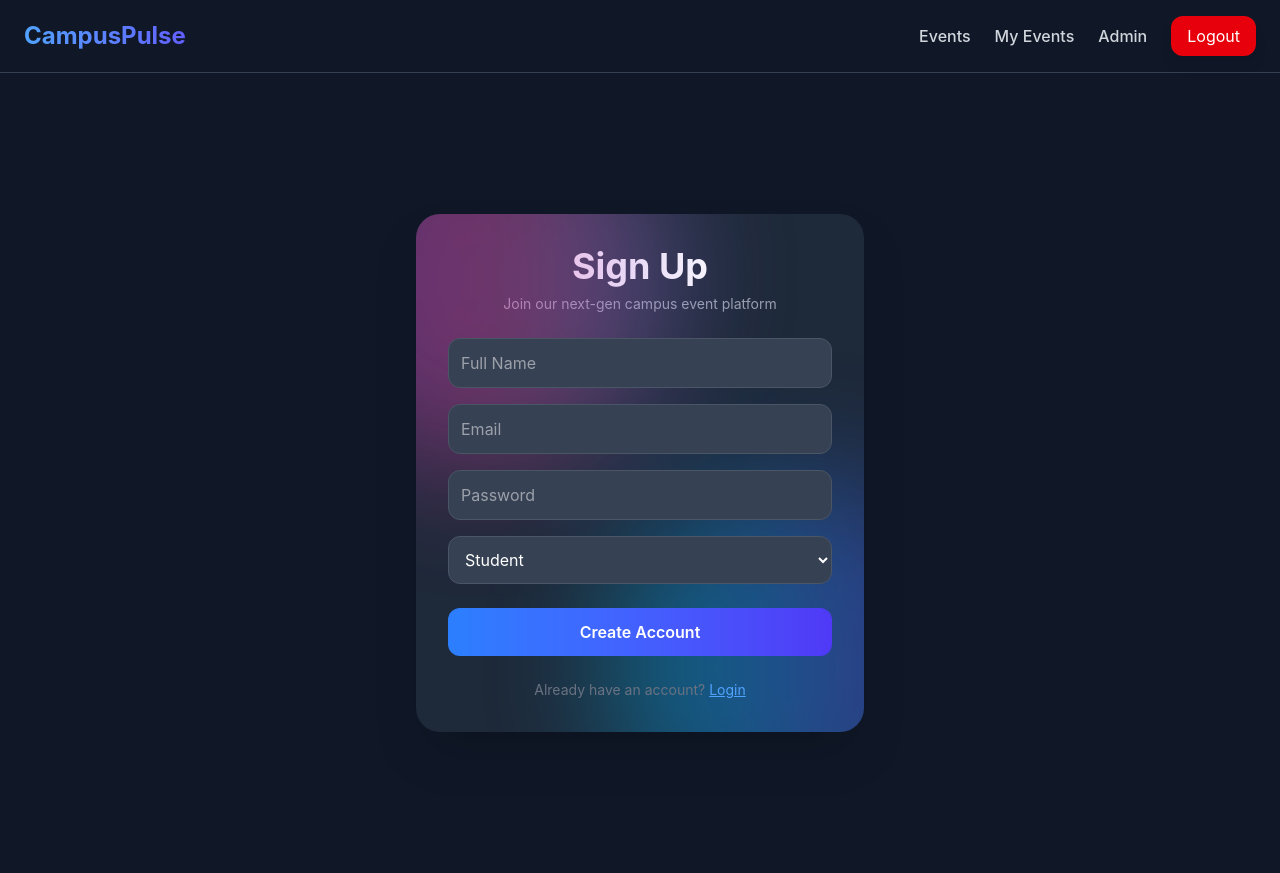
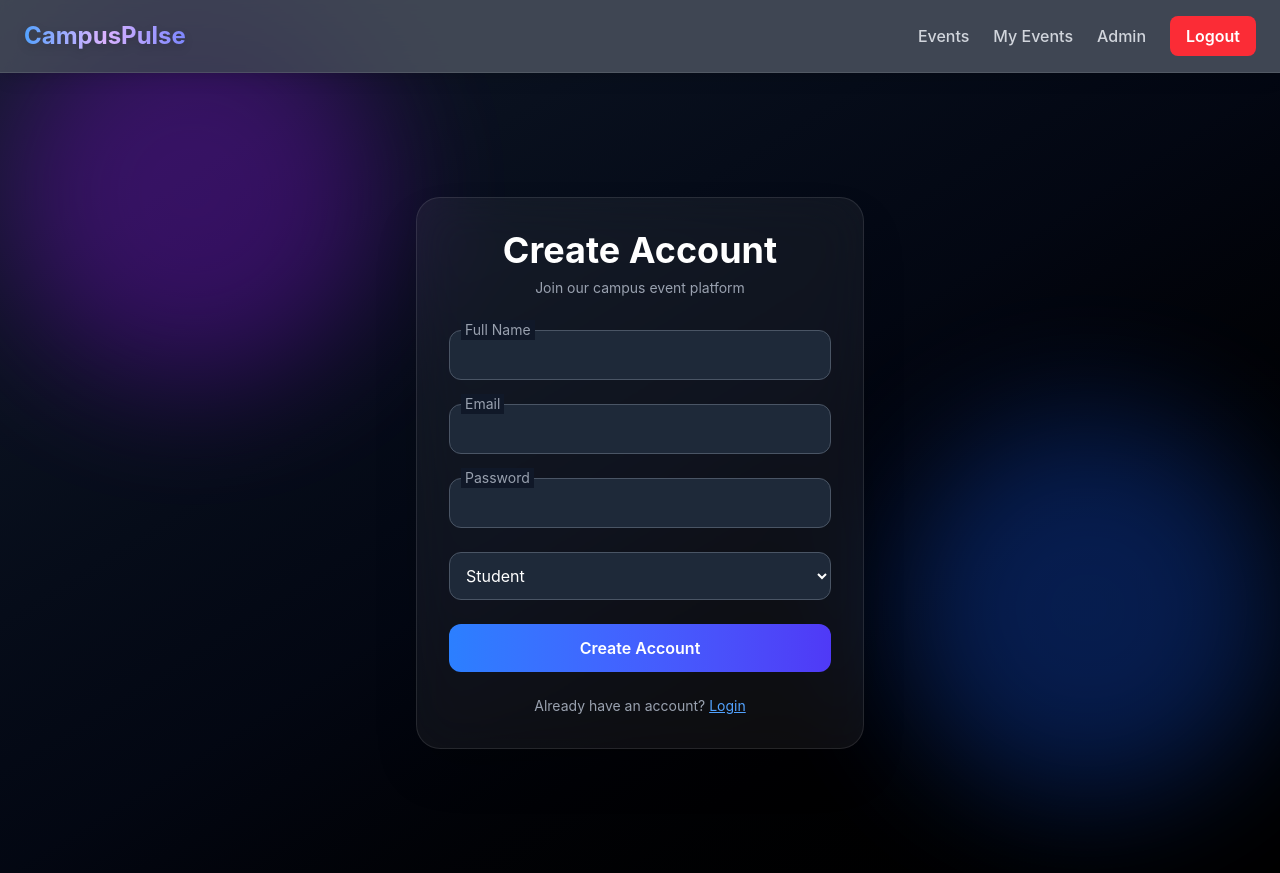
Before and after one commit to mungaiJ/CampusPulse-Event-Management-System, a React (Vite) app in the folder client/: page /signup in a window 1280 px wide. Built offline with nearby package versions, Linux system fonts and the light colour scheme; sample sign-in values are in the browser's storage.

Commit message:
minor changes

```diff
--- a/client/src/components/HeroBanner.jsx
+++ b/client/src/components/HeroBanner.jsx
@@ -1,35 +1,92 @@
+import { useState, useEffect } from "react";
 import { Link } from "react-router-dom";
 
 export default function HeroBanner() {
+  const words = ["Connect.", "Explore.", "Experience."];
+  const [currentWord, setCurrentWord] = useState(0);
+
+  useEffect(() => {
+    const interval = setInterval(() => {
+      setCurrentWord((prev) => (prev + 1) % words.length);
+    }, 1200);
+    return () => clearInterval(interval);
+  }, []);
+
   return (
-    <div className="relative bg-gray-900 text-white py-32 text-center overflow-hidden">
-      {/* Background Gradient Glows */}
-      <div className="absolute -top-32 -left-32 w-96 h-96 bg-gradient-to-r from-purple-500 via-pink-500 to-indigo-400 rounded-full blur-3xl opacity-30 animate-pulse"></div>
-      <div className="absolute -bottom-32 -right-32 w-96 h-96 bg-gradient-to-r from-cyan-400 via-blue-500 to-indigo-600 rounded-full blur-3xl opacity-30 animate-pulse"></div>
+    <section className="relative min-h-[90vh] flex flex-col items-center justify-center text-center px-6 overflow-hidden bg-gradient-to-br from-gray-900 via-gray-950 to-black text-white">
 
-      <h2 className="text-5xl md:text-6xl font-extrabold mb-4 bg-clip-text text-transparent bg-gradient-to-r from-blue-400 to-indigo-500">
-        Meet, Mingle, Make Memories
-      </h2>
+      {/* Glow background */}
+      <div className="absolute top-0 left-0 w-96 h-96 bg-purple-600 opacity-30 blur-3xl rounded-full animate-pulse"></div>
+      <div className="absolute bottom-0 right-0 w-96 h-96 bg-blue-600 opacity-30 blur-3xl animate-pulse"></div>
+      <div className="absolute -top-32 right-1/3 w-72 h-72 bg-pink-500 opacity-20 blur-2xl rounded-full animate-pulse"></div>
+      <div className="absolute bottom-20 left-1/4 w-72 h-72 bg-cyan-400 opacity-20 blur-2xl rounded-full animate-pulse"></div>
 
-      <p className="text-lg md:text-xl mb-8 text-gray-300 max-w-2xl mx-auto">
-        Your guide to the best campus events. Meet friends, join activities, and experience campus life to the fullest.
+      {/* Floating activity SVGs */}
+      <svg className="absolute top-20 left-10 w-9 h-9 text-blue-400 opacity-60 animate-bounce-slow" fill="currentColor" viewBox="0 0 24 24">
+        <path d="M19 2H5c-1.1 0-2 .9-2 2v16l7-3 7 3V4c0-1.1-.9-2-2-2z"/>
+      </svg> {/* book */}
+      <svg className="absolute top-1/3 right-16 w-9 h-9 text-purple-400 opacity-60 animate-bounce-slow" fill="currentColor" viewBox="0 0 24 24">
+        <path d="M12 3v10.55A4 4 0 1 0 14 17V7h4V3h-6z"/>
+      </svg> {/* music */}
+      <svg className="absolute bottom-40 left-1/3 w-9 h-9 text-green-400 opacity-60 animate-bounce-slow" fill="currentColor" viewBox="0 0 24 24">
+        <path d="M16.5 12c0 1.38-1.12 2.5-2.5 2.5S11.5 13.38 11.5 12 12.62 9.5 14 9.5s2.5 1.12 2.5 2.5z"/>
+      </svg> {/* football */}
+      <svg className="absolute bottom-32 right-10 w-9 h-9 text-yellow-400 opacity-60 animate-bounce-slow" fill="currentColor" viewBox="0 0 24 24">
+        <path d="M12 2C8.13 2 5 5.13 5 9c0 3.87 3.13 7 7 7s7-3.13 7-7c0-3.87-3.13-7-7-7zm0 12c-2.76 0-5-2.24-5-5s2.24-5 5-5 5 2.24 5 5-2.24 5-5 5z"/>
+      </svg> {/* coffee */}
+
+      <div className="relative z-10 max-w-3xl">
+
+        {/* Animated headline */}
+        <h1 className="text-5xl md:text-6xl font-extrabold mb-6 bg-clip-text text-transparent bg-gradient-to-r from-blue-400 via-purple-300 to-indigo-500 drop-shadow-lg">
+          {words[currentWord]}
+        </h1>
+
+        {/* Subheadline */}
+        <p className="text-lg md:text-xl text-gray-300 mb-10">
+          All your campus events in one place. Discover activities, connect with peers, and make every moment count.
         </p>
 
-      <div className="flex justify-center space-x-6">
+        {/* CTA buttons */}
+        <div className="flex flex-col sm:flex-row justify-center gap-6">
+          <Link
+            to="/signup"
+            className="px-8 py-3 rounded-xl font-semibold backdrop-blur-md bg-white/10 border border-white/20 hover:bg-white/20 hover:scale-105 transition"
+          >
+            Join the Community
+          </Link>
+
           <Link
             to="/login"
-          className="bg-gradient-to-r from-blue-500 to-indigo-600 text-white px-8 py-3 rounded-xl font-semibold shadow-lg hover:scale-105 hover:shadow-xl transition transform"
+            className="px-8 py-3 rounded-xl font-semibold bg-gradient-to-r from-blue-500 to-indigo-600 text-white hover:scale-105 transition"
           >
             Login
           </Link>
+        </div>
 
-        <Link
-          to="/signup"
-          className="bg-gradient-to-r from-purple-500 via-pink-500 to-pink-400 text-white px-8 py-3 rounded-xl font-semibold shadow-lg hover:scale-105 hover:shadow-xl transition transform"
-        >
-          Sign Up
-        </Link>
+        {/* Stats Section */}
+        <div className="mt-16 flex flex-col sm:flex-row justify-center gap-12 text-gray-300 text-sm md:text-base">
+          <div className="flex flex-col items-center hover:text-white transition">
+            <span className="text-2xl font-bold text-white">500+</span>
+            Events This Semester
+          </div>
+          <div className="flex flex-col items-center hover:text-white transition">
+            <span className="text-2xl font-bold text-white">2000+</span>
+            Students Connected
+          </div>
+          <div className="flex flex-col items-center hover:text-white transition">
+            <span className="text-2xl font-bold text-white">50+</span>
+            Clubs & Societies
           </div>
         </div>
+
+        {/* Scroll Indicator */}
+        <div className="absolute bottom-8 left-1/2 transform -translate-x-1/2">
+          <div className="w-3 h-3 border-2 border-white rounded-full mb-2 animate-bounce mx-auto"></div>
+          <span className="text-xs text-gray-400">Scroll</span>
+        </div>
+
+      </div>
+    </section>
   );
 }
--- a/client/src/components/Navbar.jsx
+++ b/client/src/components/Navbar.jsx
@@ -11,18 +11,22 @@ export default function Navbar() {
   };
 
   return (
-    <nav className="bg-gray-900 shadow-lg border-b border-gray-700">
+    <nav className="sticky top-0 z-50 backdrop-blur-lg bg-gray-900/80 border-b border-white/10 shadow-lg">
       <div className="max-w-7xl mx-auto px-6 py-4 flex justify-between items-center">
 
-        <h1 className="text-2xl font-bold text-transparent bg-clip-text bg-gradient-to-r from-blue-400 to-indigo-500 cursor-pointer">
-          CampusPulse
-        </h1>
+        {/* Logo */}
+        <Link to="/">
+          <h1 className="text-2xl font-bold bg-gradient-to-r from-blue-400 via-purple-300 to-indigo-400 bg-clip-text text-transparent cursor-pointer drop-shadow-lg hover:scale-105 transition-transform">
+            CampusPulse
+          </h1>
+        </Link>
 
-        <div className="flex items-center space-x-6 text-gray-300">
+        {/* Navigation Links */}
+        <div className="flex items-center gap-6 text-gray-300">
 
           <Link
             to="/"
-            className="font-medium hover:text-blue-400 hover:underline transition"
+            className="font-medium hover:text-blue-400 transition"
           >
             Events
           </Link>
@@ -30,7 +34,7 @@ export default function Navbar() {
           {user && (
             <Link
               to="/my-events"
-              className="font-medium hover:text-blue-400 hover:underline transition"
+              className="font-medium hover:text-blue-400 transition"
             >
               My Events
             </Link>
@@ -39,7 +43,7 @@ export default function Navbar() {
           {user?.role === "admin" && (
             <Link
               to="/admin"
-              className="font-medium hover:text-purple-400 hover:underline transition"
+              className="font-medium hover:text-purple-400 transition"
             >
               Admin
             </Link>
@@ -49,13 +53,14 @@ export default function Navbar() {
             <>
               <Link
                 to="/signup"
-                className="font-medium hover:text-green-400 hover:underline transition"
+                className="font-medium hover:text-green-400 transition"
               >
                 Signup
               </Link>
+
               <Link
                 to="/login"
-                className="font-medium hover:text-blue-400 hover:underline transition"
+                className="px-4 py-2 rounded-lg bg-gradient-to-r from-blue-500 to-indigo-600 text-white font-semibold hover:scale-105 transition"
               >
                 Login
               </Link>
@@ -65,7 +70,7 @@ export default function Navbar() {
           {user && (
             <button
               onClick={handleLogout}
-              className="bg-red-600 hover:bg-red-700 text-white px-4 py-2 rounded-xl shadow-lg transition transform hover:scale-105"
+              className="px-4 py-2 rounded-lg bg-red-500 hover:bg-red-600 text-white font-semibold hover:scale-105 transition"
             >
               Logout
             </button>
--- a/client/src/pages/LoginPage.jsx
+++ b/client/src/pages/LoginPage.jsx
@@ -27,50 +27,64 @@ export default function LoginPage() {
   };
 
   return (
-    <div className="min-h-screen flex items-center justify-center bg-gray-900">
-      <div className="relative w-full max-w-md bg-gray-800 rounded-3xl shadow-2xl p-8 overflow-hidden">
+    <div className="min-h-screen flex items-center justify-center bg-gradient-to-br from-gray-900 via-gray-950 to-black px-4">
 
-        {/* Glow Effects */}
-        <div className="absolute -top-32 -left-32 w-96 h-96 bg-gradient-to-r from-purple-500 via-pink-500 to-indigo-400 rounded-full blur-3xl opacity-30 animate-pulse pointer-events-none"></div>
+      {/* Glow background */}
+      <div className="absolute top-0 left-0 w-96 h-96 bg-purple-600 opacity-30 blur-3xl rounded-full"></div>
+      <div className="absolute bottom-0 right-0 w-96 h-96 bg-blue-600 opacity-30 blur-3xl rounded-full"></div>
 
-        <div className="absolute -bottom-32 -right-32 w-96 h-96 bg-gradient-to-r from-cyan-400 via-blue-500 to-indigo-600 rounded-full blur-3xl opacity-30 animate-pulse pointer-events-none"></div>
+      <div className="relative w-full max-w-md backdrop-blur-xl bg-white/5 border border-white/10 rounded-3xl shadow-2xl p-8">
 
         <h1 className="text-4xl font-bold text-white text-center mb-2">
-          Login
+          Welcome Back
         </h1>
 
-        <p className="text-center text-gray-400 mb-6 text-sm">
-          Access your campus event account
+        <p className="text-center text-gray-400 mb-8 text-sm">
+          Login to your campus event account
         </p>
 
-        <form className="relative z-10" onSubmit={handleSubmit}>
+        <form onSubmit={handleSubmit} className="space-y-6">
+
+          {/* Email */}
+          <div className="relative">
             <input
               name="email"
-            placeholder="Email"
+              type="email"
               value={form.email}
               onChange={handleChange}
-            className="w-full mb-4 p-3 rounded-xl bg-gray-700 text-white border border-gray-600 focus:border-blue-500 outline-none"
+              required
+              className="peer w-full p-3 bg-gray-800 text-white rounded-xl border border-gray-600 focus:border-blue-500 outline-none"
             />
+            <label className="absolute left-3 -top-2.5 bg-gray-900 px-1 text-sm text-gray-400 peer-focus:text-blue-400">
+              Email
+            </label>
+          </div>
 
+          {/* Password */}
+          <div className="relative">
             <input
               name="password"
               type="password"
-            placeholder="Password"
               value={form.password}
               onChange={handleChange}
-            className="w-full mb-6 p-3 rounded-xl bg-gray-700 text-white border border-gray-600 focus:border-blue-500 outline-none"
+              required
+              className="peer w-full p-3 bg-gray-800 text-white rounded-xl border border-gray-600 focus:border-blue-500 outline-none"
             />
+            <label className="absolute left-3 -top-2.5 bg-gray-900 px-1 text-sm text-gray-400 peer-focus:text-blue-400">
+              Password
+            </label>
+          </div>
 
-          <button className="w-full py-3 bg-gradient-to-r from-blue-500 to-indigo-600 text-white font-semibold rounded-xl hover:scale-105 transition">
+          <button className="w-full py-3 bg-gradient-to-r from-blue-500 to-indigo-600 text-white font-semibold rounded-xl hover:scale-105 hover:shadow-lg transition">
             Login
           </button>
 
           {message && (
-            <p className="mt-4 text-center text-sm text-red-400">{message}</p>
+            <p className="text-center text-red-400 text-sm">{message}</p>
           )}
         </form>
 
-        <p className="mt-6 text-center text-gray-500 text-sm relative z-10">
+        <p className="mt-6 text-center text-gray-400 text-sm">
           Don't have an account?{" "}
           <Link
             to="/signup"
@@ -79,6 +93,7 @@ export default function LoginPage() {
             Sign Up
           </Link>
         </p>
+
       </div>
     </div>
   );
--- a/client/src/pages/SignupPage.jsx
+++ b/client/src/pages/SignupPage.jsx
@@ -33,68 +33,90 @@ export default function SignupPage() {
   };
 
   return (
-    <div className="min-h-screen flex items-center justify-center bg-gray-900">
-      <div className="relative w-full max-w-md bg-gray-800 rounded-3xl shadow-2xl p-8 overflow-hidden">
+    <div className="min-h-screen flex items-center justify-center bg-gradient-to-br from-gray-900 via-gray-950 to-black px-4">
 
-        {/* Glow Effects (non-clickable) */}
-        <div className="absolute -top-32 -left-32 w-96 h-96 bg-gradient-to-r from-purple-500 via-pink-500 to-indigo-400 rounded-full blur-3xl opacity-30 animate-pulse pointer-events-none"></div>
+      {/* Glow background */}
+      <div className="absolute top-0 left-0 w-96 h-96 bg-purple-600 opacity-30 blur-3xl rounded-full"></div>
+      <div className="absolute bottom-0 right-0 w-96 h-96 bg-blue-600 opacity-30 blur-3xl rounded-full"></div>
 
-        <div className="absolute -bottom-32 -right-32 w-96 h-96 bg-gradient-to-r from-cyan-400 via-blue-500 to-indigo-600 rounded-full blur-3xl opacity-30 animate-pulse pointer-events-none"></div>
+      <div className="relative w-full max-w-md backdrop-blur-xl bg-white/5 border border-white/10 rounded-3xl shadow-2xl p-8">
 
         <h1 className="text-4xl font-bold text-white text-center mb-2">
-          Sign Up
+          Create Account
         </h1>
 
-        <p className="text-center text-gray-400 mb-6 text-sm">
-          Join our next-gen campus event platform
+        <p className="text-center text-gray-400 mb-8 text-sm">
+          Join our campus event platform
         </p>
 
-        <form className="relative z-10" onSubmit={handleSubmit}>
+        <form onSubmit={handleSubmit} className="space-y-6">
+
+          {/* Name */}
+          <div className="relative">
             <input
               name="name"
-            placeholder="Full Name"
               value={form.name}
               onChange={handleChange}
-            className="w-full mb-4 p-3 rounded-xl bg-gray-700 text-white border border-gray-600 focus:border-blue-500 outline-none"
+              required
+              className="peer w-full p-3 bg-gray-800 text-white rounded-xl border border-gray-600 focus:border-blue-500 outline-none"
             />
+            <label className="absolute left-3 -top-2.5 bg-gray-900 px-1 text-sm text-gray-400 peer-focus:text-blue-400">
+              Full Name
+            </label>
+          </div>
 
+          {/* Email */}
+          <div className="relative">
             <input
               name="email"
-            placeholder="Email"
+              type="email"
               value={form.email}
               onChange={handleChange}
-            className="w-full mb-4 p-3 rounded-xl bg-gray-700 text-white border border-gray-600 focus:border-blue-500 outline-none"
+              required
+              className="peer w-full p-3 bg-gray-800 text-white rounded-xl border border-gray-600 focus:border-blue-500 outline-none"
             />
+            <label className="absolute left-3 -top-2.5 bg-gray-900 px-1 text-sm text-gray-400 peer-focus:text-blue-400">
+              Email
+            </label>
+          </div>
 
+          {/* Password */}
+          <div className="relative">
             <input
               name="password"
               type="password"
-            placeholder="Password"
               value={form.password}
               onChange={handleChange}
-            className="w-full mb-4 p-3 rounded-xl bg-gray-700 text-white border border-gray-600 focus:border-blue-500 outline-none"
+              required
+              className="peer w-full p-3 bg-gray-800 text-white rounded-xl border border-gray-600 focus:border-blue-500 outline-none"
             />
+            <label className="absolute left-3 -top-2.5 bg-gray-900 px-1 text-sm text-gray-400 peer-focus:text-blue-400">
+              Password
+            </label>
+          </div>
 
+          {/* Role */}
           <select
             name="role"
             value={form.role}
             onChange={handleChange}
-            className="w-full mb-6 p-3 rounded-xl bg-gray-700 text-white border border-gray-600 focus:border-blue-500 outline-none"
+            className="w-full p-3 rounded-xl bg-gray-800 text-white border border-gray-600 focus:border-blue-500 outline-none"
           >
             <option value="student">Student</option>
-            <option value="admin">Admin</option>
+            <option value="lecturer">Lecturer</option>
+            <option value="staff">Staff</option>
           </select>
 
-          <button className="w-full py-3 bg-gradient-to-r from-blue-500 to-indigo-600 text-white font-semibold rounded-xl hover:scale-105 transition">
+          <button className="w-full py-3 bg-gradient-to-r from-blue-500 to-indigo-600 text-white font-semibold rounded-xl hover:scale-105 hover:shadow-lg transition">
             Create Account
           </button>
 
           {message && (
-            <p className="mt-4 text-center text-sm text-red-400">{message}</p>
+            <p className="text-center text-red-400 text-sm">{message}</p>
           )}
         </form>
 
-        <p className="mt-6 text-center text-gray-500 text-sm relative z-10">
+        <p className="mt-6 text-center text-gray-400 text-sm">
           Already have an account?{" "}
           <Link
             to="/login"
@@ -103,6 +125,7 @@ export default function SignupPage() {
             Login
           </Link>
         </p>
+
       </div>
     </div>
   );
```
Also changed, not shown: 1 other file (tests, documents, lock files or other folders). Lines whose indentation alone changed are shown as unchanged.
